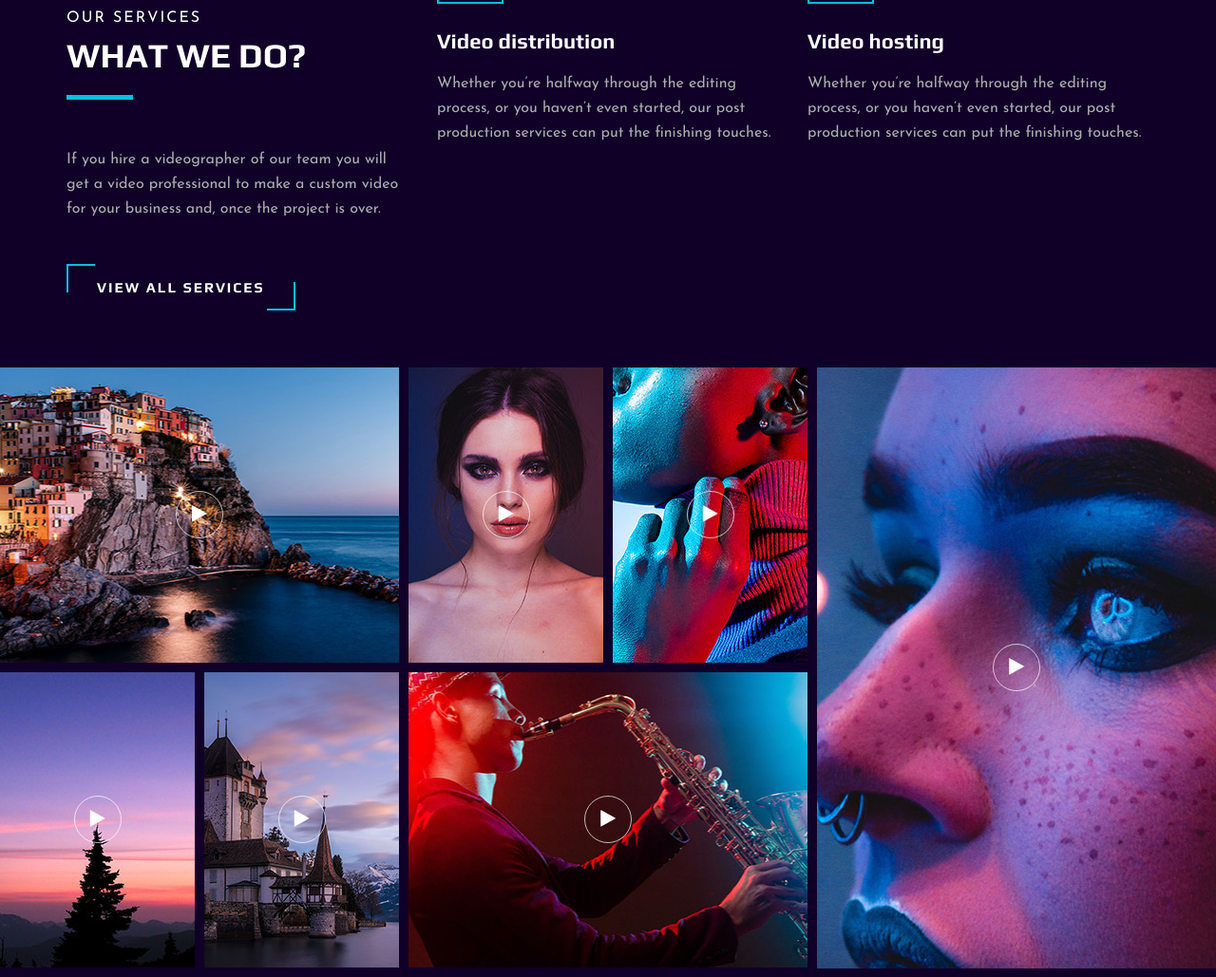
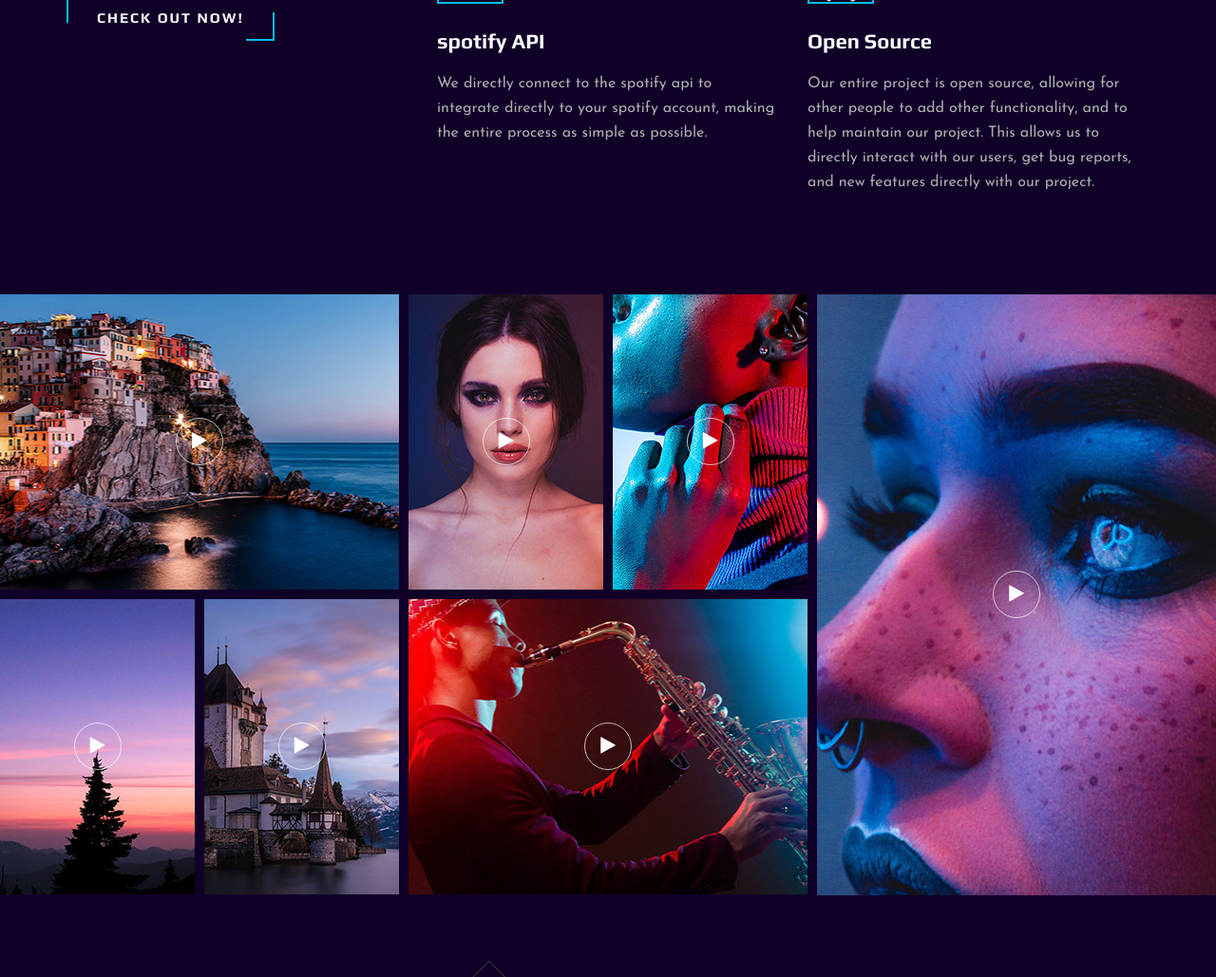
Before and after one commit to superstarcoder/Spotlight, a Flask app: page / in a window 1280 px wide. Shown: the part 1175-2204 px from the top of the page at 95% size. Run offline with Flask 2, Linux system fonts and the light colour scheme; some libraries are stand-ins or nearby versions.

Commit message:
more index.html!!!!!

```diff
--- a/templates/index.html
+++ b/templates/index.html
@@ -81,7 +81,7 @@
                 <div class="row">
                     <div class="col-lg-6">
                         <div class="hero__text">
-                            <span>building bridges for underground creators, <br> breaking walls by huge artists</span>
+                            <span>building bridges for underground creators, <br> breaking walls set by huge artists</span>
                             <h2>Spotlight</h2>
                             <a href="#" class="primary-btn">See more about us</a>
                         </div>
@@ -124,16 +124,14 @@
     <div class="container">
         <div class="row">
             <div class="col-lg-4">
-                <iframe src="https://open.spotify.com/embed/track/229S6OjNPcJs7Xast1Lioy" width="300" height="380" frameborder="0" allowtransparency="true" allow="encrypted-media"></iframe>
 
                 <div class="services__title">
                     <div class="section-title">
-                        <span>Our services</span>
-                        <h2>What We do?</h2>
+                        <span>Our website</span>
+                        <h2>What do We do?</h2>
                     </div>
-                    <p>If you hire a videographer of our team you will get a video professional to make a custom
-                        video for your business and, once the project is over.</p>
-                    <a href="#" class="primary-btn">View all services</a>
+                    <p>Our website recommends you music based on your selected genre. To set ourselves apart form the rest of the competition, we explicitly only allow smaller creators, to allow them to gain traction easier. Millions of artists go unnoticed, because there isn't an easy way to find them. This all changes with our website.</p>
+                    <a href="#" class="primary-btn">Check out now!</a>
                 </div>
             </div>
             <div class="col-lg-8">
@@ -143,7 +141,7 @@
                             <div class="services__item__icon">
                                 <img src="img/icons/si-1.png" alt="">
                             </div>
-                            <h4>Sorting</h4>
+                            <h4>Relevancy</h4>
                             <p>We make sure to recommend you music that you might actually enjoy, whilst supporting smaller creators. This is very important to our website, because we make sure that we are benefiting the creator, aswell as the user of our app.</p>
                         </div>
                     </div>
@@ -153,7 +151,7 @@
                                 <img src="img/icons/si-2.png" alt="">
                             </div>
                             <h4>Communtiy Driven!</h4>
-                            <p>Our community is completely driven</p>
+                            <p>Our entire website is completely driven by our community, and their submissions. We do however make sure that all submissions are moderated, to ensure quality of life.</p>
                         </div>
                     </div>
                     <div class="col-lg-6 col-md-6 col-sm-6">
@@ -161,9 +159,8 @@
                             <div class="services__item__icon">
                                 <img src="img/icons/si-3.png" alt="">
                             </div>
-                            <h4>Video distribution</h4>
-                            <p>Whether you’re halfway through the editing process, or you haven’t even started, our
-                                post production services can put the finishing touches.</p>
+                            <h4>spotify API</h4>
+                            <p>We directly connect to the spotify api to integrate directly to your spotify account, making the entire process as simple as possible.</p>
                         </div>
                     </div>
                     <div class="col-lg-6 col-md-6 col-sm-6">
@@ -171,9 +168,8 @@
                             <div class="services__item__icon">
                                 <img src="img/icons/si-4.png" alt="">
                             </div>
-                            <h4>Video hosting</h4>
-                            <p>Whether you’re halfway through the editing process, or you haven’t even started, our
-                                post production services can put the finishing touches.</p>
+                            <h4>Open Source</h4>
+                            <p>Our entire project is open source, allowing for other people to add other functionality, and to help maintain our project. This allows us to directly interact with our users, get bug reports, and new features directly with our project.</p>
                         </div>
                     </div>
                 </div>
@@ -302,8 +298,8 @@
             <div class="col-lg-3 col-md-6 col-sm-6 p-0">
                 <div class="team__item set-bg" data-setbg="img/team/team-1.jpg">
                     <div class="team__item__text">
-                        <h4>AMANDA STONE</h4>
-                        <p>Videographer</p>
+                        <h4>DanE pastery</h4>
+                        <p>backend</p>
                         <div class="team__item__social">
                             <a href="#"><i class="fa fa-facebook"></i></a>
                             <a href="#"><i class="fa fa-twitter"></i></a>
@@ -316,8 +312,8 @@
             <div class="col-lg-3 col-md-6 col-sm-6 p-0">
                 <div class="team__item team__item--second set-bg" data-setbg="img/team/team-2.jpg">
                     <div class="team__item__text">
-                        <h4>AMANDA STONE</h4>
-                        <p>Videographer</p>
+                        <h4>Newanjan</h4>
+                        <p>front end</p>
                         <div class="team__item__social">
                             <a href="#"><i class="fa fa-facebook"></i></a>
                             <a href="#"><i class="fa fa-twitter"></i></a>
@@ -330,8 +326,8 @@
             <div class="col-lg-3 col-md-6 col-sm-6 p-0">
                 <div class="team__item team__item--third set-bg" data-setbg="img/team/team-3.jpg">
                     <div class="team__item__text">
-                        <h4>AMANDA STONE</h4>
-                        <p>Videographer</p>
+                        <h4>garbanzo beanz</h4>
+                        <p>backend</p>
                         <div class="team__item__social">
                             <a href="#"><i class="fa fa-facebook"></i></a>
                             <a href="#"><i class="fa fa-twitter"></i></a>
@@ -344,8 +340,8 @@
             <div class="col-lg-3 col-md-6 col-sm-6 p-0">
                 <div class="team__item team__item--four set-bg" data-setbg="img/team/team-4.jpg">
                     <div class="team__item__text">
-                        <h4>AMANDA STONE</h4>
-                        <p>Videographer</p>
+                        <h4>lee o</h4>
+                        <p>backend</p>
                         <div class="team__item__social">
                             <a href="#"><i class="fa fa-facebook"></i></a>
                             <a href="#"><i class="fa fa-twitter"></i></a>
```
Also changed, not shown: templates/img/icons/si-2.png, templates/img/icons/si-3.png, templates/img/icons/si-4.png.
